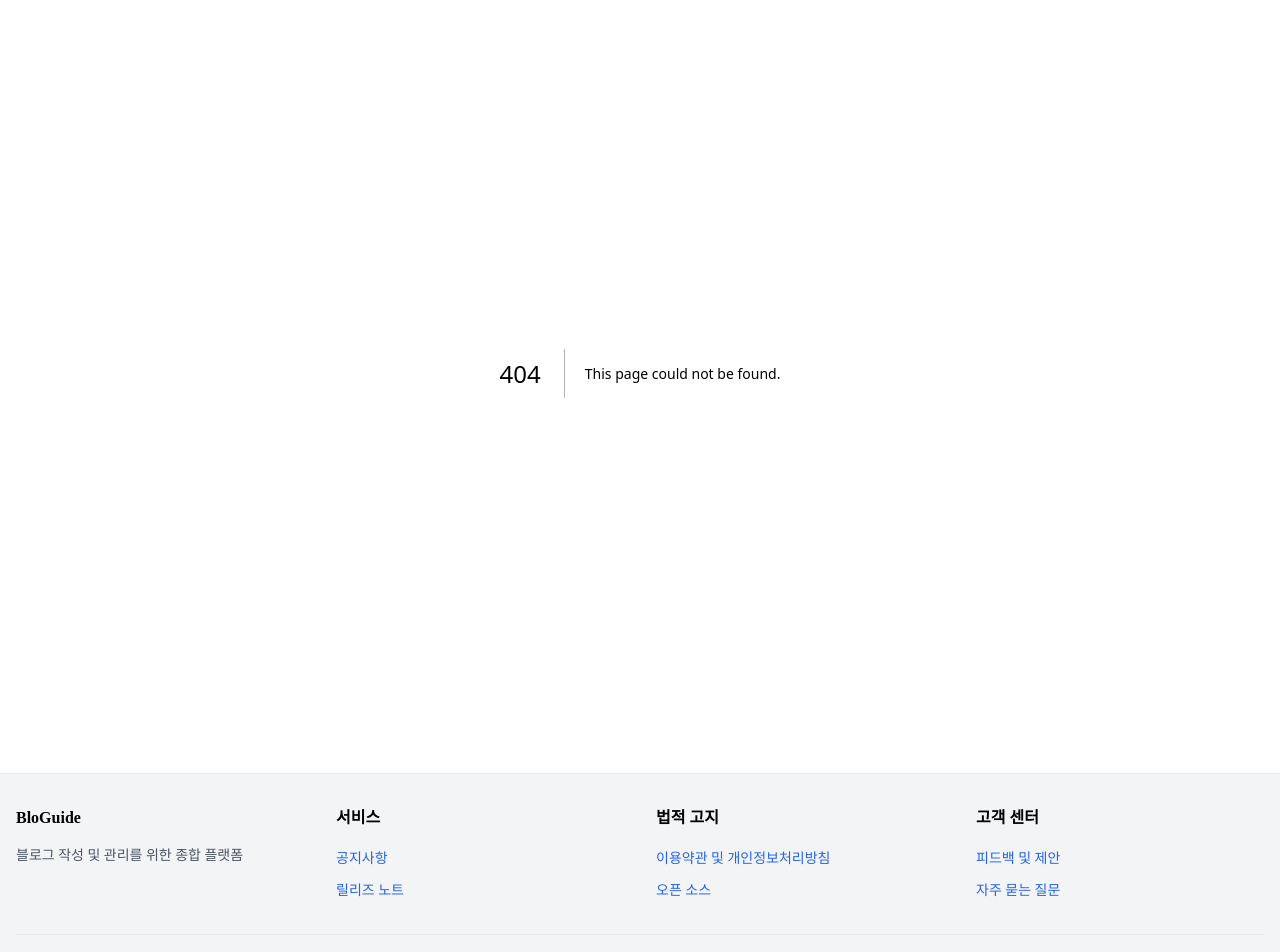
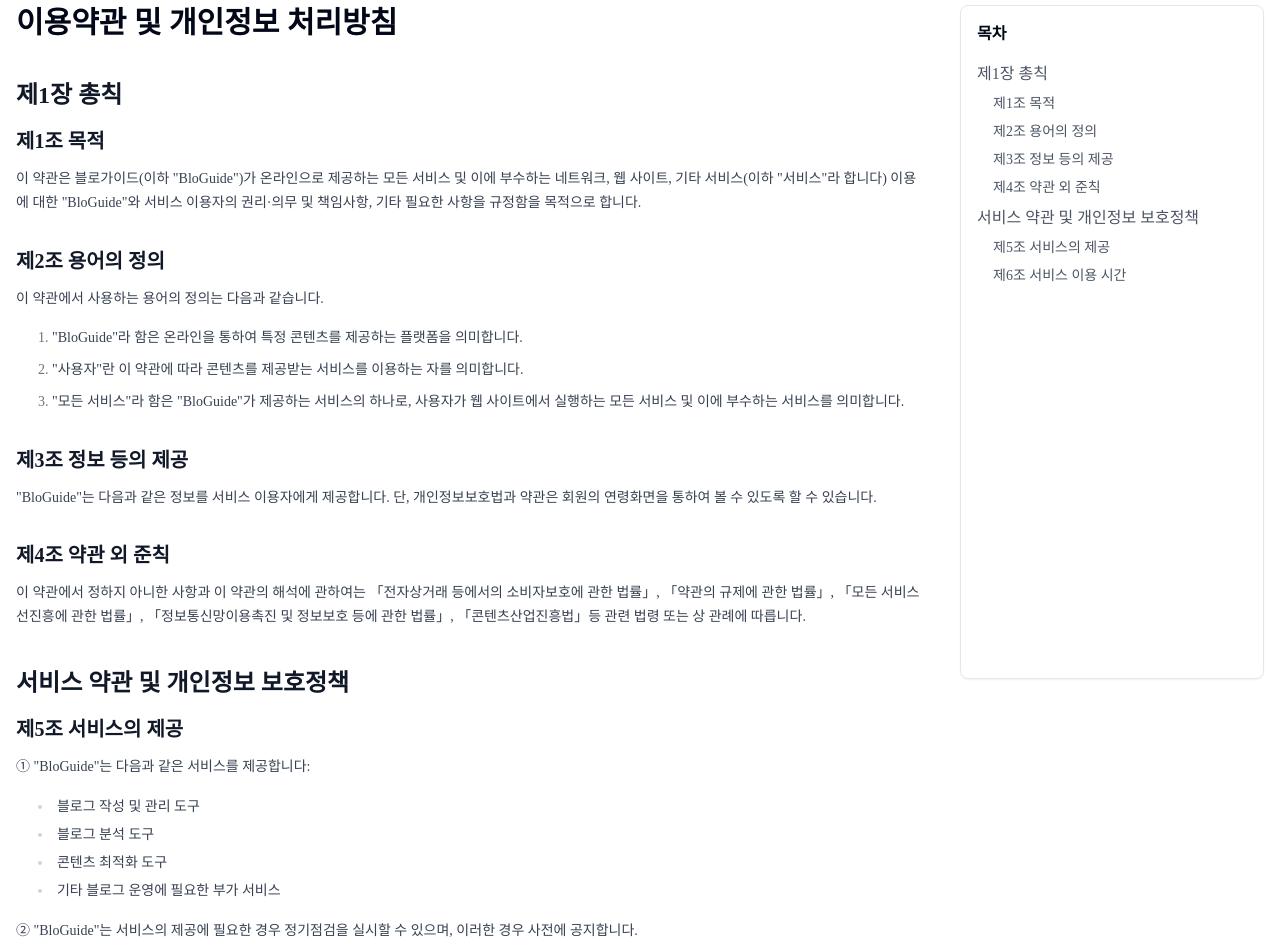
Before and after one commit to neltia/bloguide-alpha, a Next.js app: page /terms in a window 1280 px wide. Before the commit this address had no page. Shown: the part 100-1052 px from the top of the page. Built offline with nearby package versions, Linux system fonts and the light colour scheme.

Commit message:
add: ui - 기본 약관 페이지 구성

```diff
--- /dev/null
+++ b/app/terms/page.tsx
@@ -0,0 +1,170 @@
+"use client"
+
+import { Card, CardContent } from "@/components/ui/card"
+import { ScrollArea } from "@/components/ui/scroll-area"
+import { useEffect } from "react"
+
+export default function TermsOfService() {
+  useEffect(() => {
+    const handleClick = (e: MouseEvent) => {
+      const target = e.target as HTMLAnchorElement
+      if (target.hash) {
+        e.preventDefault()
+        const element = document.querySelector(target.hash)
+        if (element) {
+          element.scrollIntoView({ behavior: "smooth" })
+        }
+      }
+    }
+
+    document.addEventListener("click", handleClick)
+    return () => document.removeEventListener("click", handleClick)
+  }, [])
+
+  return (
+    <div className="container mx-auto px-4 py-8">
+      <div className="flex flex-col lg:flex-row gap-8">
+        {/* Main Content */}
+        <div className="lg:w-3/4">
+          <h1 className="text-3xl font-bold mb-8">이용약관 및 개인정보 처리방침</h1>
+
+          <div className="prose prose-sm prose-quoteless max-w-none">
+            <section id="chapter1" className="mb-8">
+              <h2 id="chapter1" className="text-2xl font-bold mb-4">
+                제1장 총칙
+              </h2>
+
+              <h3 id="section1" className="text-xl font-semibold mb-3">
+                제1조 목적
+              </h3>
+              <p className="mb-4">
+                이 약관은 블로가이드(이하 &quot;BloGuide&quot;)가 온라인으로 제공하는 모든 서비스 및 이에
+                부수하는 네트워크, 웹 사이트, 기타 서비스(이하 &quot;서비스&quot;라 합니다) 이용에 대한
+                &quot;BloGuide&quot;와 서비스 이용자의 권리·의무 및 책임사항, 기타 필요한 사항을 규정함을 목적으로
+                합니다.
+              </p>
+
+              <h3 id="section2" className="text-xl font-semibold mb-3">
+                제2조 용어의 정의
+              </h3>
+              <p className="mb-2">이 약관에서 사용하는 용어의 정의는 다음과 같습니다.</p>
+              <ol className="list-decimal list-inside mb-4 pl-4">
+                <li className="mb-2">
+                  &quot;BloGuide&quot;라 함은 온라인을 통하여 특정 콘텐츠를 제공하는 플랫폼을 의미합니다.
+                </li>
+                <li className="mb-2">
+                  &quot;사용자&quot;란 이 약관에 따라 콘텐츠를 제공받는 서비스를 이용하는 자를 의미합니다.
+                </li>
+                <li className="mb-2">
+                  &quot;모든 서비스&quot;라 함은 &quot;BloGuide&quot;가 제공하는 서비스의 하나로, 사용자가 웹 사이트에서
+                  실행하는 모든 서비스 및 이에 부수하는 서비스를 의미합니다.
+                </li>
+              </ol>
+
+              <h3 id="section3" className="text-xl font-semibold mb-3">
+                제3조 정보 등의 제공
+              </h3>
+              <p className="mb-4">
+                &quot;BloGuide&quot;는 다음과 같은 정보를 서비스 이용자에게 제공합니다. 단, 개인정보보호법과 약관은
+                회원의 연령화면을 통하여 볼 수 있도록 할 수 있습니다.
+              </p>
+
+              <h3 id="section4" className="text-xl font-semibold mb-3">
+                제4조 약관 외 준칙
+              </h3>
+              <p className="mb-4">
+                이 약관에서 정하지 아니한 사항과 이 약관의 해석에 관하여는 「전자상거래 등에서의 소비자보호에 관한
+                법률」, 「약관의 규제에 관한 법률」, 「모든 서비스선진흥에 관한 법률」, 「정보통신망이용촉진 및 정보보호
+                등에 관한 법률」, 「콘텐츠산업진흥법」등 관련 법령 또는 상 관례에 따릅니다.
+              </p>
+            </section>
+
+            <section id="chapter2" className="mb-8">
+              <h2 className="text-2xl font-bold mb-4">서비스 약관 및 개인정보 보호정책</h2>
+
+              <h3 id="section5" className="text-xl font-semibold mb-3">
+                제5조 서비스의 제공
+              </h3>
+              <p className="mb-4">① &quot;BloGuide&quot;는 다음과 같은 서비스를 제공합니다:</p>
+              <ul className="list-disc list-inside mb-4 pl-4">
+                <li>블로그 작성 및 관리 도구</li>
+                <li>블로그 분석 도구</li>
+                <li>콘텐츠 최적화 도구</li>
+                <li>기타 블로그 운영에 필요한 부가 서비스</li>
+              </ul>
+              <p className="mb-4">
+                ② &quot;BloGuide&quot;는 서비스의 제공에 필요한 경우 정기점검을 실시할 수 있으며, 이러한 경우 사전에
+                공지합니다.
+              </p>
+
+              <h3 id="section6" className="text-xl font-semibold mb-3">
+                제6조 서비스 이용 시간
+              </h3>
+              <p className="mb-4">
+                ① 서비스 이용은 &quot;BloGuide&quot;의 업무상 또는 기술상 특별한 지장이 없는 한 연중무휴, 1일 24시간
+                운영을 원칙으로 합니다.
+              </p>
+              <p className="mb-4">
+                ② 제1항의 이용 시간은 정기점검 등의 필요로 인하여 &quot;BloGuide&quot;가 정한 날이나 시간에 대해서는
+                예외적으로 적용되지 않을 수 있습니다.
+              </p>
+            </section>
+          </div>
+        </div>
+
+        {/* Sidebar Navigation */}
+        <div className="lg:w-1/4">
+          <Card className="sticky top-4">
+            <CardContent className="p-4">
+              <h3 className="font-semibold mb-4">목차</h3>
+              <ScrollArea className="h-[calc(100vh-200px)]">
+                <nav className="space-y-2">
+                  {[
+                    {
+                      id: "chapter1",
+                      title: "제1장 총칙",
+                      subsections: [
+                        { id: "section1", title: "제1조 목적" },
+                        { id: "section2", title: "제2조 용어의 정의" },
+                        { id: "section3", title: "제3조 정보 등의 제공" },
+                        { id: "section4", title: "제4조 약관 외 준칙" },
+                      ],
+                    },
+                    {
+                      id: "chapter2",
+                      title: "서비스 약관 및 개인정보 보호정책",
+                      subsections: [
+                        { id: "section5", title: "제5조 서비스의 제공" },
+                        { id: "section6", title: "제6조 서비스 이용 시간" },
+                      ],
+                    },
+                  ].map((chapter) => (
+                    <div key={chapter.id}>
+                      <a
+                        href={`#${chapter.id}`}
+                        className="block text-base font-medium text-gray-600 hover:text-gray-900 dark:text-gray-400 dark:hover:text-gray-100"
+                      >
+                        {chapter.title}
+                      </a>
+                      <div className="pl-4 space-y-2 mt-2">
+                        {chapter.subsections.map((subsection) => (
+                          <a
+                            key={subsection.id}
+                            href={`#${subsection.id}`}
+                            className="block text-sm text-gray-600 hover:text-gray-900 dark:text-gray-400 dark:hover:text-gray-100"
+                          >
+                            {subsection.title}
+                          </a>
+                        ))}
+                      </div>
+                    </div>
+                  ))}
+                </nav>
+              </ScrollArea>
+            </CardContent>
+          </Card>
+        </div>
+      </div>
+    </div>
+  )
+}
--- a/components/footer.tsx
+++ b/components/footer.tsx
@@ -29,7 +29,7 @@ export function Footer() {
             <h4 className="font-semibold mb-4">법적 고지</h4>
             <ul className="space-y-2">
               <li>
-                <Link href="/legal" className="text-sm text-blue-600 dark:text-blue-400 hover:underline">
+                <Link href="/terms" className="text-sm text-blue-600 dark:text-blue-400 hover:underline">
                   이용약관 및 개인정보처리방침
                 </Link>
               </li>
--- /dev/null
+++ b/components/ui/scroll-area.tsx
@@ -0,0 +1,40 @@
+"use client"
+
+import * as ScrollAreaPrimitive from "@radix-ui/react-scroll-area"
+import * as React from "react"
+
+import { cn } from "@/lib/utils"
+
+const ScrollArea = React.forwardRef<
+  React.ElementRef<typeof ScrollAreaPrimitive.Root>,
+  React.ComponentPropsWithoutRef<typeof ScrollAreaPrimitive.Root>
+>(({ className, children, ...props }, ref) => (
+  <ScrollAreaPrimitive.Root ref={ref} className={cn("relative overflow-hidden", className)} {...props}>
+    <ScrollAreaPrimitive.Viewport className="h-full w-full rounded-[inherit]">{children}</ScrollAreaPrimitive.Viewport>
+    <ScrollBar />
+    <ScrollAreaPrimitive.Corner />
+  </ScrollAreaPrimitive.Root>
+))
+ScrollArea.displayName = ScrollAreaPrimitive.Root.displayName
+
+const ScrollBar = React.forwardRef<
+  React.ElementRef<typeof ScrollAreaPrimitive.ScrollAreaScrollbar>,
+  React.ComponentPropsWithoutRef<typeof ScrollAreaPrimitive.ScrollAreaScrollbar>
+>(({ className, orientation = "vertical", ...props }, ref) => (
+  <ScrollAreaPrimitive.ScrollAreaScrollbar
+    ref={ref}
+    orientation={orientation}
+    className={cn(
+      "flex touch-none select-none transition-colors",
+      orientation === "vertical" && "h-full w-2.5 border-l border-l-transparent p-[1px]",
+      orientation === "horizontal" && "h-2.5 border-t border-t-transparent p-[1px]",
+      className,
+    )}
+    {...props}
+  >
+    <ScrollAreaPrimitive.ScrollAreaThumb className="relative flex-1 rounded-full bg-border" />
+  </ScrollAreaPrimitive.ScrollAreaScrollbar>
+))
+ScrollBar.displayName = ScrollAreaPrimitive.ScrollAreaScrollbar.displayName
+
+export { ScrollArea, ScrollBar }
--- a/package.json
+++ b/package.json
@@ -19,6 +19,7 @@
     "@radix-ui/react-dropdown-menu": "^2.1.5",
     "@radix-ui/react-label": "^2.1.1",
     "@radix-ui/react-progress": "^1.1.1",
+    "@radix-ui/react-scroll-area": "^1.2.3",
     "@radix-ui/react-select": "^2.1.5",
     "@radix-ui/react-separator": "^1.1.1",
     "@radix-ui/react-slot": "^1.1.1",
```
Also changed, not shown: 1 other file (tests, documents, lock files or other folders).
